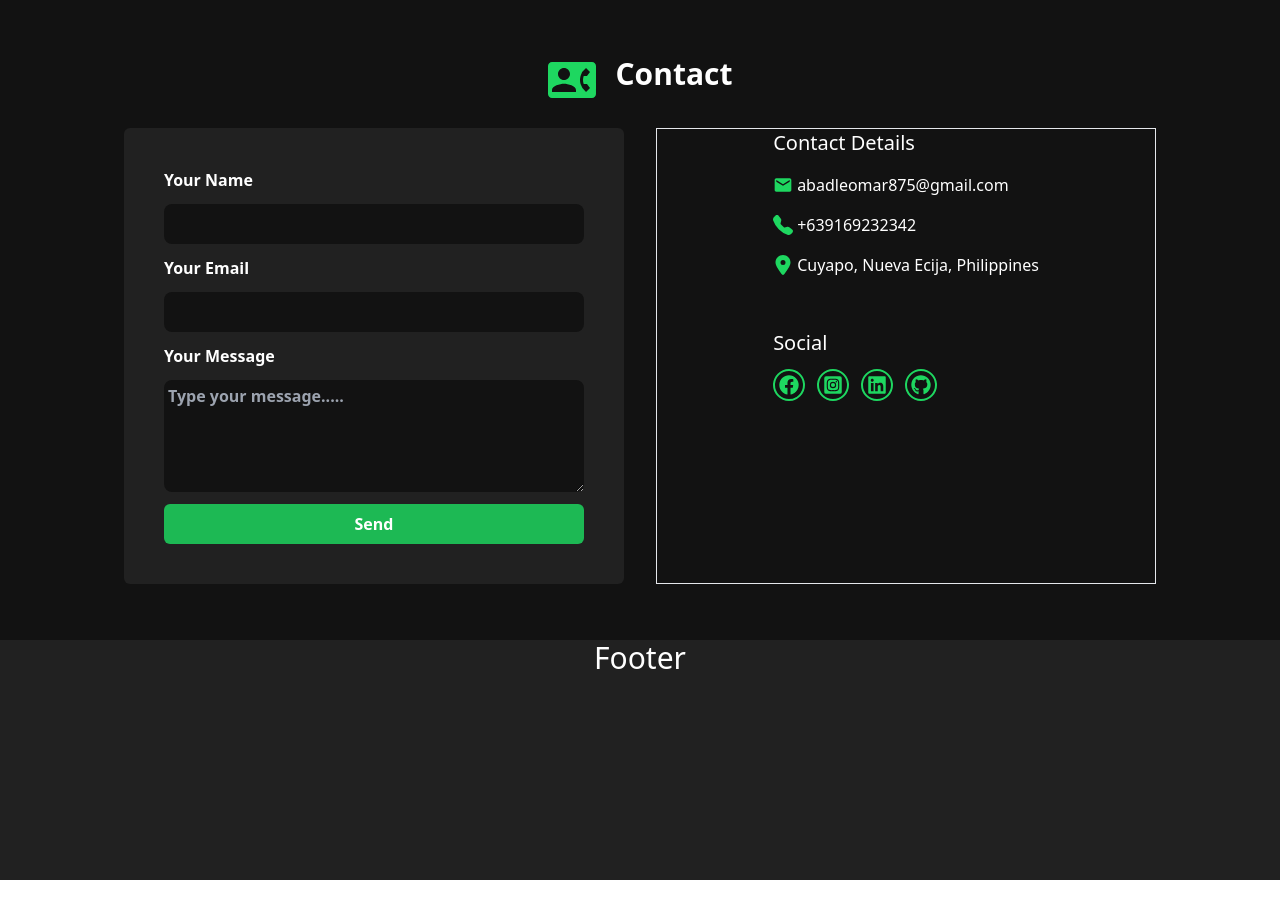
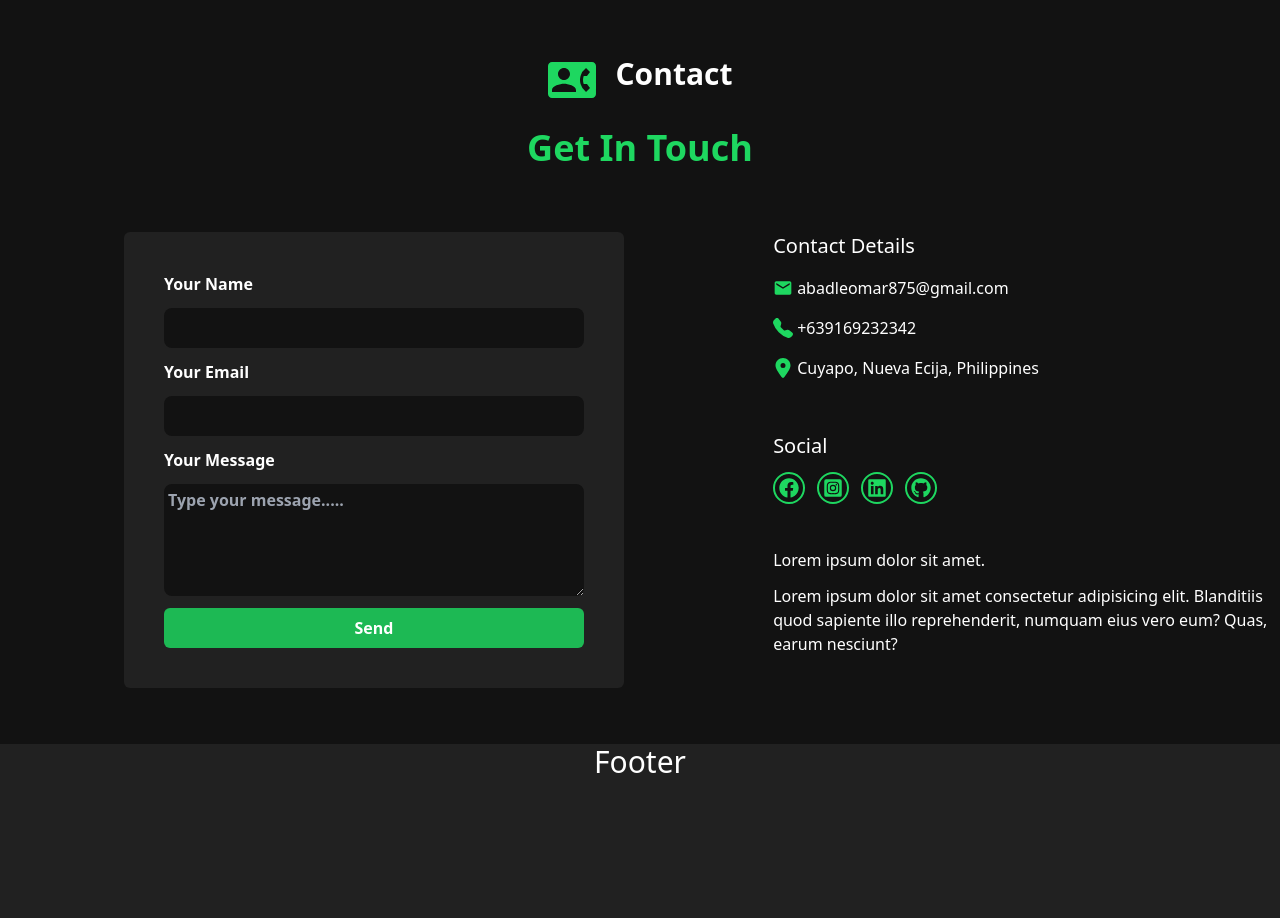
Before and after one commit to DevCodeAL/Leomar-Abad, a React (Vite) app: page / in a window 1280 px wide. Shown: the part 4440-5358 px from the top of the page. Before the commit the page ends 5320 px from the top, so only its background shows below. Built offline with nearby package versions, Linux system fonts and the light colour scheme; what tailwindcss-animated would draw is missing.

Commit message:
latest commit

```diff
--- a/src/components/Contact.jsx
+++ b/src/components/Contact.jsx
@@ -30,8 +30,10 @@ export default function Contact(){
                     </div>
                 </div>
 
+                    <h1 className="text-center text-[#1ed760] text-4xl font-bold">Get In Touch</h1>
+
                     {/* Contact Section */}
-                <div className="flex justify-center flex-wrap gap-8 z-10">
+                <div className="flex justify-center flex-wrap gap-8 mt-10 z-10">
 
                     {/* Contact Form */}
                      <div className="text-white bg-[#212121] p-10 w-[350px]
@@ -71,7 +73,7 @@ export default function Contact(){
                 </div>
 
                     {/* Contact Details */}
-                    <div className="flex flex-col items-center border gap-10 w-[500px] text-white">
+                    <div className="flex flex-col items-center gap-10 w-[500px] text-white">
                         <div>
                             <h1 className="text-xl font-medium text-nowrap mb-2">Contact Details</h1>
                             <ul className="text-base/10">
@@ -133,6 +135,11 @@ export default function Contact(){
                                 </a>
                             </li>
                         </ul>
+
+                        <div className="absolute whitespace-normal">
+                            <h1 className="text-base font-medium mb-3 mt-11 text-white" >Lorem ipsum dolor sit amet.</h1>
+                        <p>Lorem ipsum dolor sit amet consectetur adipisicing elit. Blanditiis quod sapiente illo reprehenderit, numquam eius vero eum? Quas, earum nesciunt?</p>
+                        </div>
                     </div>
                 </div>
             </div>
```
